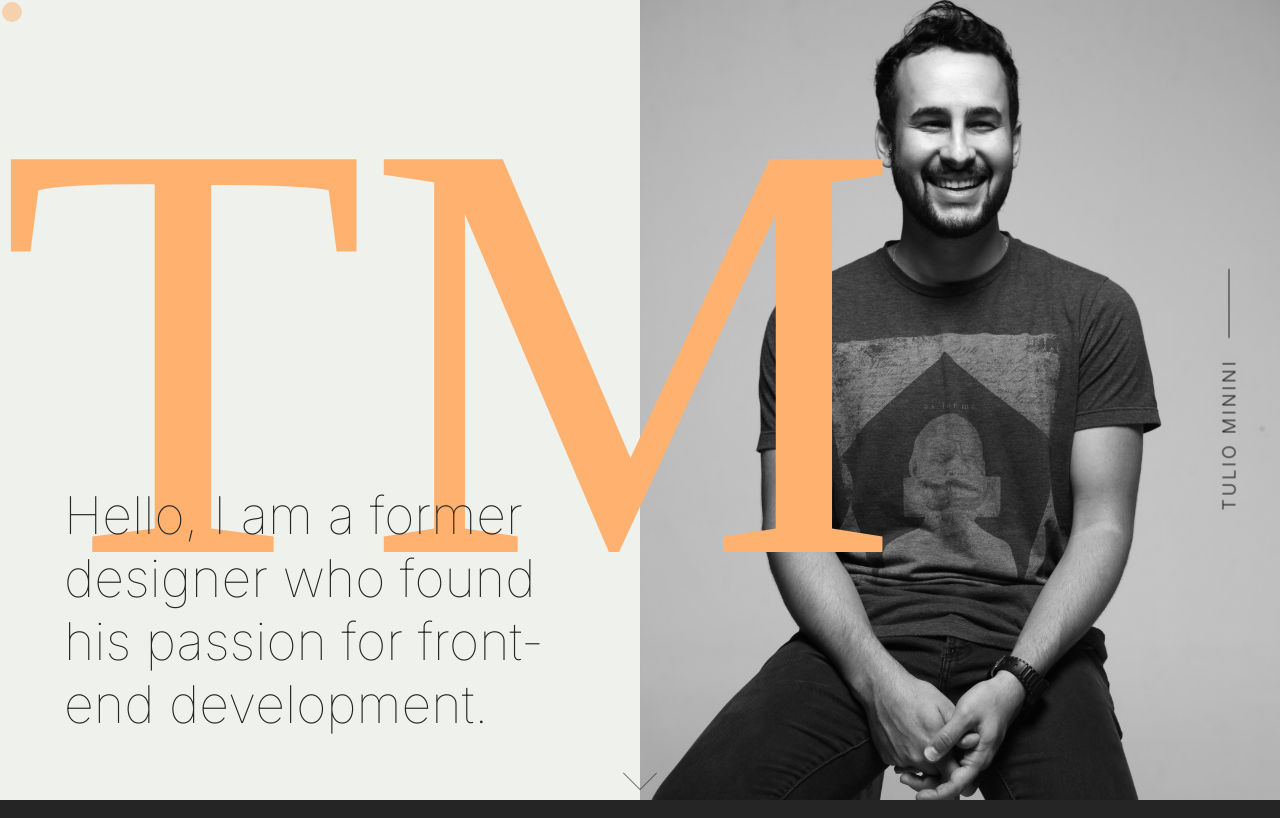
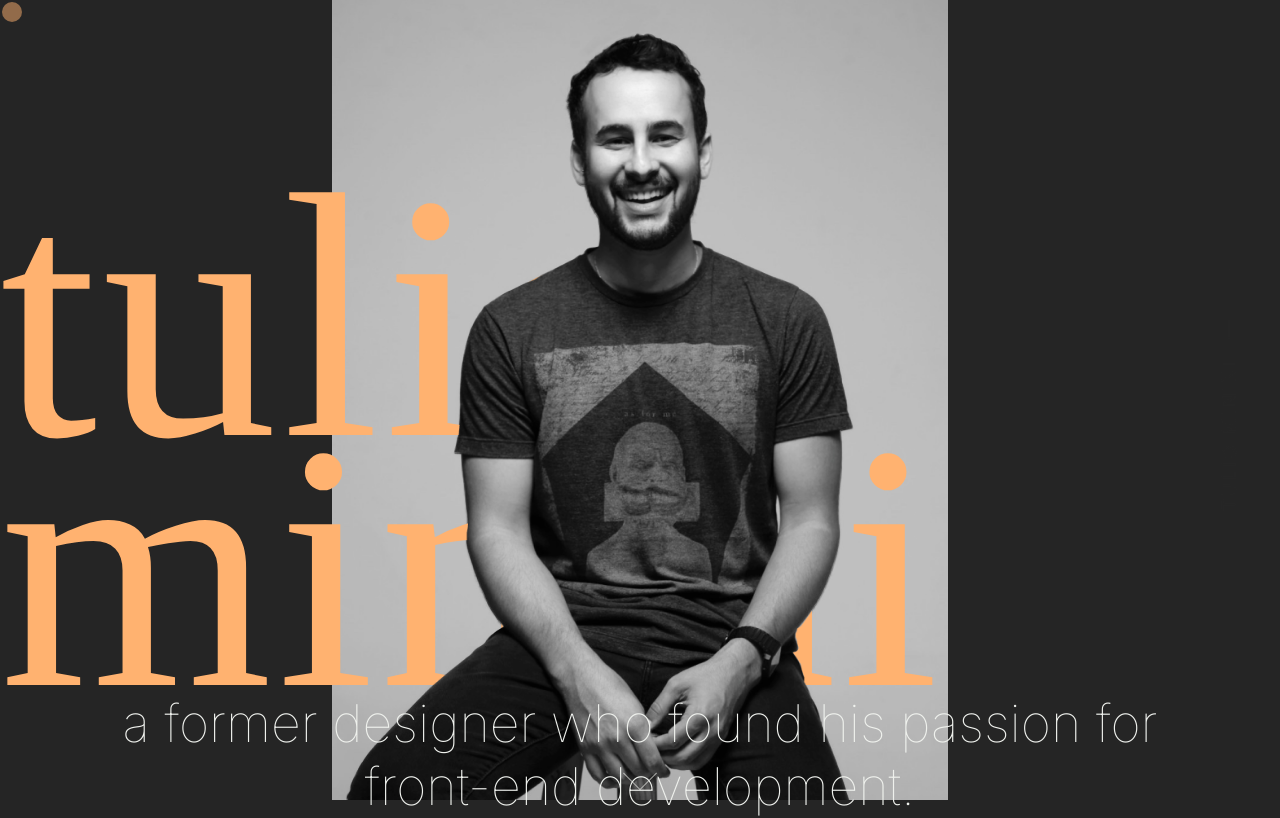
Before and after one commit to t-minini/my-website-v3, a React (Create React App) app: page / in a window 1280 px wide. Shown: the top 818 px of the page. Built offline with nearby package versions, Linux system fonts and the light colour scheme; a web font is replaced by a local one.

Commit message:
hero component version 2

```diff
--- a/src/App.js
+++ b/src/App.js
@@ -1,6 +1,7 @@
 import React from 'react';
 import style from './App.module.css';
-import { Hero } from './components/hero/Hero';
+// import { Hero } from './components/hero/Hero';
+import { HeroTwo } from './components/hero-two/HeroTwo';
 import { About } from './components/about/About';
 import { Navbar } from './components/navbar/Navbar';
 import { Skills } from './components/skills/Skills';
@@ -9,15 +10,14 @@ import { Contact } from './components/contact/Contact';
 import { Vertical } from './components/name-vertical/Vertical';
 import { ProjectsAnimated } from './components/projects-animated/ProjectsAnimated';
 
-
-
 function App() {
   return (
     <div className={style.pageContainer}>
       <Cursor />
       <Navbar />
       <Vertical />
-      <Hero />
+      <HeroTwo />
+      {/* <Hero /> */}
       <About />
       <Skills />
       <ProjectsAnimated />
--- /dev/null
+++ b/src/components/hero-two/HeroTwo.jsx
@@ -0,0 +1,33 @@
+import { Link } from 'react-scroll';
+import style from './HeroTwo.module.css';
+import imgBack from './../../assets/images/hero-back.png';
+import imgFront from './../../assets/images/hero-front.png';
+
+export function HeroTwo() {
+  return (
+    <section id="hero" className={style.hero}>
+      <div className={style.hero__imgs}>
+        <img
+          className={style.img__back}
+          src={imgBack}
+          alt="a black and white photograph of me siting on a bench, smiling, wearing a grey shirt, black trousers and a watch"
+        />
+        <div className={style.hero__text}>
+          <h1>tulio minini</h1>
+          <p>
+            a former designer who found his passion for <br />
+            front-end development.
+          </p>
+          <img
+            className={style.img__front}
+            src={imgFront}
+            alt="a black and white photograph of me siting on a bench, smiling, wearing a grey shirt, black trousers and a watch"
+          />
+        </div>
+      </div>
+      <Link to="about" smooth={true} className={style.hero__arrow}>
+        <span></span>
+      </Link>
+    </section>
+  );
+}
--- /dev/null
+++ b/src/components/hero-two/HeroTwo.module.css
@@ -0,0 +1,106 @@
+.hero {
+  height: 100dvh;
+  background-color: var(--black);
+  /* background-color: red; */
+}
+
+.hero__text {
+  display: flex;
+  flex-direction: column;
+  align-items: center;
+  padding-top: 15%;
+}
+
+.hero__text h1 {
+  font-size: 35rem;
+  letter-spacing: 0.5rem;
+  color: var(--orange);
+  font-family: var(--sugiyama);
+  font-weight: var(--regular-400);
+  line-height: 25rem;
+  z-index: 2;
+}
+
+.hero__text p {
+  width: 100%;
+  font-size: 5.2rem;
+  text-align: center;
+  color: var(--gray-lighter);
+  font-weight: var(--thin-100);
+  z-index: 4;
+}
+
+.hero__imgs {
+  display: flex;
+  justify-content: center;
+}
+
+.img__back {
+  height: 100%;
+  position: absolute;
+  z-index: 1;
+}
+
+.img__front {
+  height: 100%;
+  position: absolute;
+  top: 0;
+  z-index: 3;
+}
+
+/* ARROW DOWN */
+
+.hero__arrow {
+  position: absolute;
+  bottom: 0rem;
+  left: calc(50% - 13rem / 2);
+  width: 13rem;
+  height: 6.5rem;
+  display: flex;
+  align-items: center;
+  justify-content: center;
+  cursor: pointer;
+  z-index: 3;
+}
+
+.hero__arrow span {
+  position: absolute;
+  bottom: 4rem;
+  cursor: pointer;
+  width: 2.4rem;
+  height: 2.4rem;
+  border-left: 0.1rem solid var(--gray-lighter);
+  border-bottom: 0.1rem solid var(--gray-lighter);
+  -webkit-transform: rotate(-45deg);
+  transform: rotate(-45deg);
+  -webkit-animation: arrow 1.5s infinite;
+  animation: arrow 1.5s infinite;
+}
+
+@-webkit-keyframes arrow {
+  0% {
+    -webkit-transform: rotate(-45deg) translate(0, 0);
+    opacity: 0;
+  }
+  50% {
+    opacity: 1;
+  }
+  100% {
+    -webkit-transform: rotate(-45deg) translate(-2rem, 2rem);
+    opacity: 0;
+  }
+}
+
+@keyframes arrow {
+  0% {
+    transform: rotate(-45deg) translate(0, 0);
+    opacity: 0;
+  }
+  50% {
+    opacity: 1;
+  }
+  100% {
+    transform: rotate(-45deg) translate(-2rem, 2rem);
+    opacity: 0;
+  }
+}
```
Also changed, not shown: src/assets/images/hero-back.png (added), src/assets/images/hero-front.png (added).
